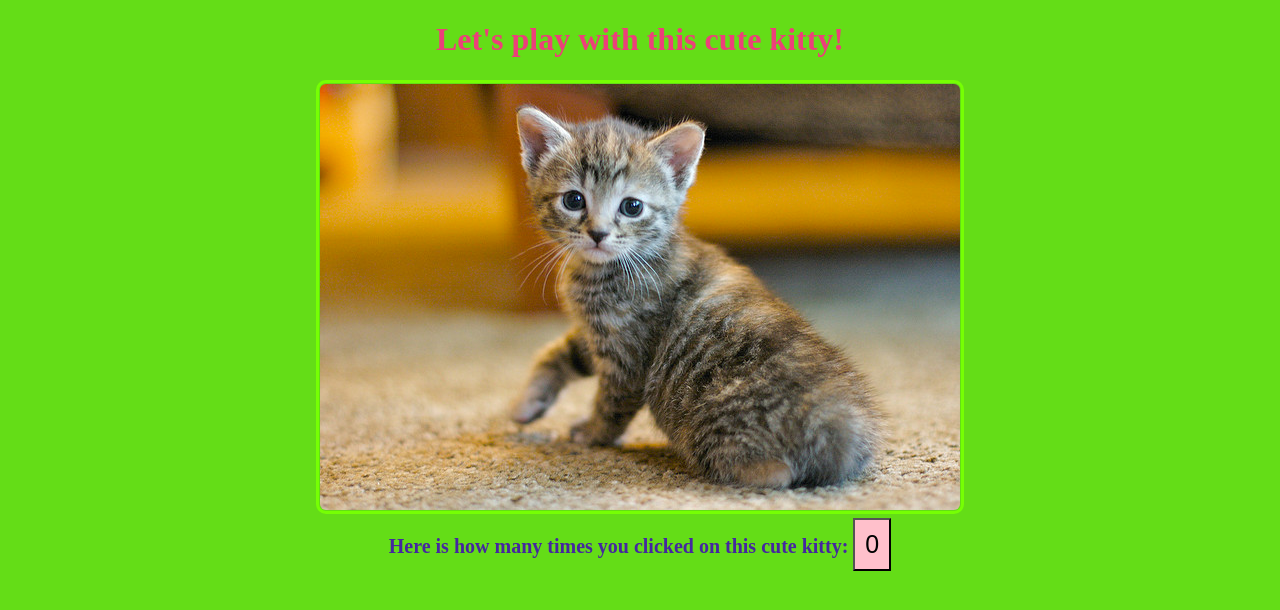
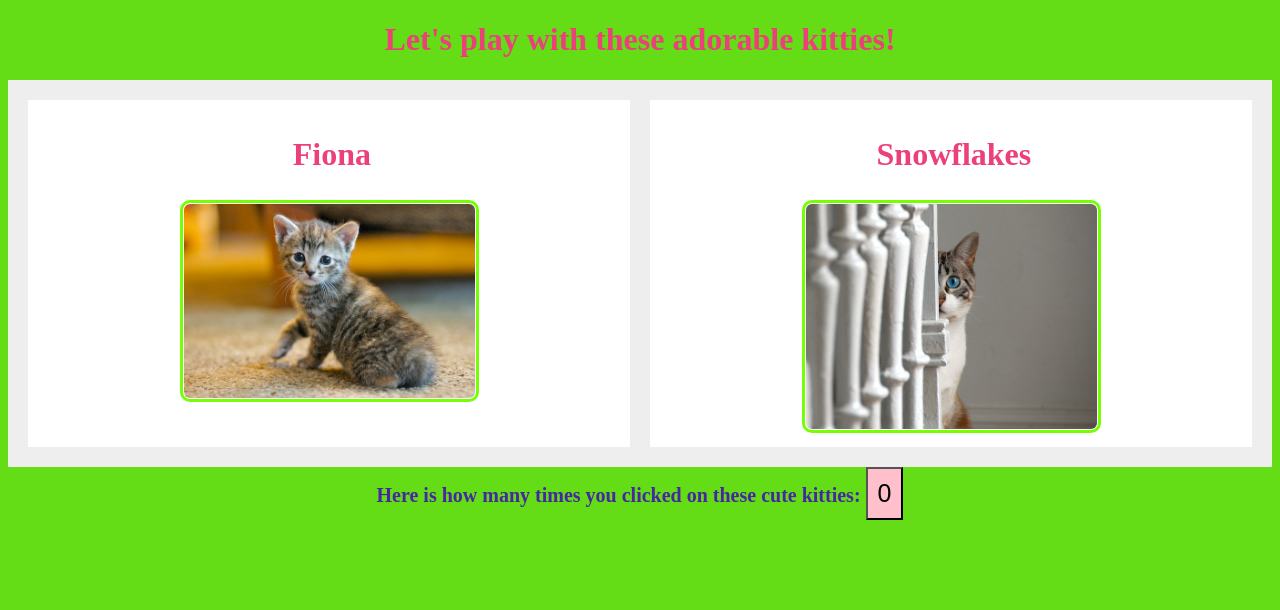
Before and after one commit to mashablair/cat-clicker, a plain HTML site: page cat-clicker.html in a window 1280 px wide. Drawn offline with Linux system fonts and the light colour scheme.

Commit message:
Added 2nd kitty, added names and flexbox with 2 columns, changed content.

```diff
--- a/cat-clicker.html
+++ b/cat-clicker.html
@@ -6,24 +6,27 @@
     <meta charset="utf-8">
     <link rel="stylesheet" href="styles.css">
     <!-- <script type="text/javascript" src="cat-clicker.js"></script> -->
+    <meta name="viewport" content="width=device-width, initial-scale=1">
 </head>
 <body>
 <div>
-    <h1>Let's play with this cute kitty!</h1>
+    <h1>Let's play with these adorable kitties!</h1>
 </div>
-<div>
-    <img id="my-elem" onclick="hello()" src="cat.jpg">
+<div class="flexbox-container">
+    <div id="first-cat">
+        <h2>Fiona</h2>
+        <img class="my-elem" onclick="hello()" src="cat.jpg" alt="image of a very cute kitty">
+    </div>
+
+    <div id="second-cat">
+        <h2>Snowflakes</h2>
+        <img class="my-elem" onclick="hello()" src="cat-1.jpg" alt="image of a very cute kitty">
+    </div>
 </div>
-<label for="street">Here is how many times you clicked on this cute kitty: </label><button id="my-button">0</button>
+<label for="street">Here is how many times you clicked on these cute kitties: </label><button id="my-button">0</button>
 
 <script>
-    //JS we are supposed to use:
-    // var x = document.getElementById("my-button");
-    // x.addEventListener("click", myFunction);
 
-    // function myFunction() {
-    //     alert ("Hello, Kitty!");
-    // }
 
     //JS that worked for me, from http://stackoverflow.com/questions/22402777/html-javascript-button-click-counter
     var clicks = 0;
@@ -31,6 +34,7 @@
         clicks += 1;
         document.getElementById("my-button").innerHTML = clicks;
     };
+    console.log("Hello, Kitty!");
 </script>
 
 </body>
--- a/styles.css
+++ b/styles.css
@@ -25,3 +25,42 @@ label {
     color: #4527A0;
     font-weight: bold;
 }
+
+/*Text over the image: */
+.my-elem {
+   /*position: relative;*/
+   width: 50%;  /*for IE 6*/
+}
+
+h2 {
+   /*text-align: left;*/
+   /*position: absolute;*/
+   top: 200px;
+   left: 20;
+   width: 65%;
+   color: #EC407A;
+   font-size: 2em;
+   padding-left: 18%;
+}
+
+/* Flexbox for 2 columns: (from https://davidwalsh.name/demo/flexbox-column.php) */
+
+.flexbox-container {
+    padding: 20px;
+    background: #eee;
+
+    display: -ms-flexbox;
+    display: -webkit-flex;
+    display: flex;
+}
+
+.flexbox-container > div {
+    width: 50%;
+    min-height: 200px;
+    background: #fff;
+    padding: 10px;
+}
+
+.flexbox-container > div:first-child {
+    margin-right: 20px;
+}
```
Also changed, not shown: cat-1.jpg (added).
